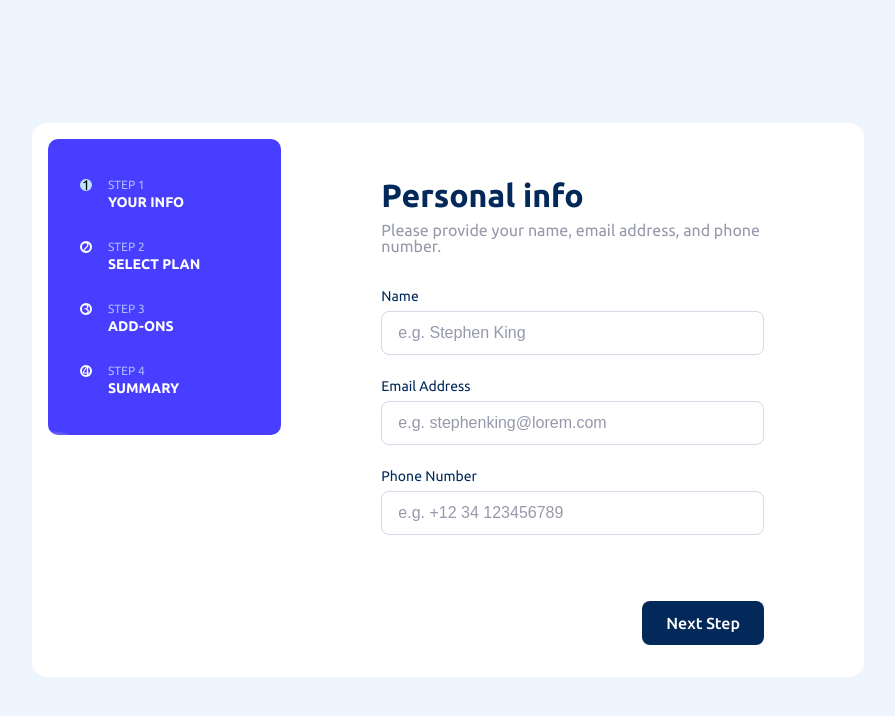
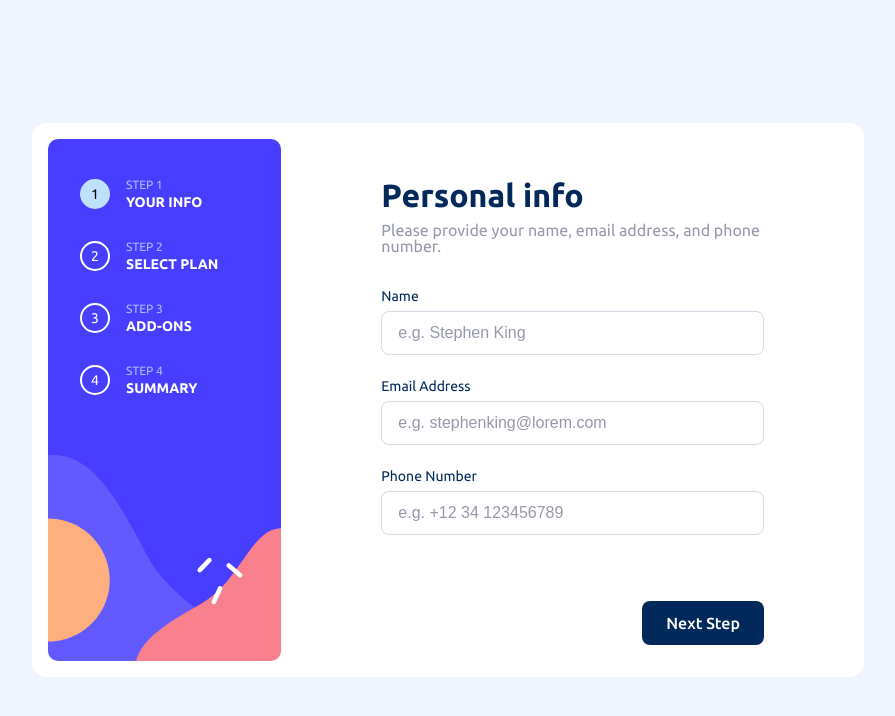
Before and after one commit to gabrielayresdev/Multi-step-form, a React (Vite) app: page / in a window 1280 px wide. Shown: the top 716 px of the page, without its empty margins (192-1087 px from the left). Built offline with nearby package versions, Linux system fonts and the light colour scheme.

Commit message:
fix: progress bar fill the first grid section of the form

```diff
--- a/src/components/FormProgress/FormProgress.module.sass
+++ b/src/components/FormProgress/FormProgress.module.sass
@@ -3,6 +3,8 @@
     background-size: cover /* Faz a imagem cobrir todo o container */
     background-repeat: no-repeat /* Evita a repetição da imagem */
     background-color: #483EFF
+
+    height: 100%
 
     display: flex
     flex-direction: column
```
